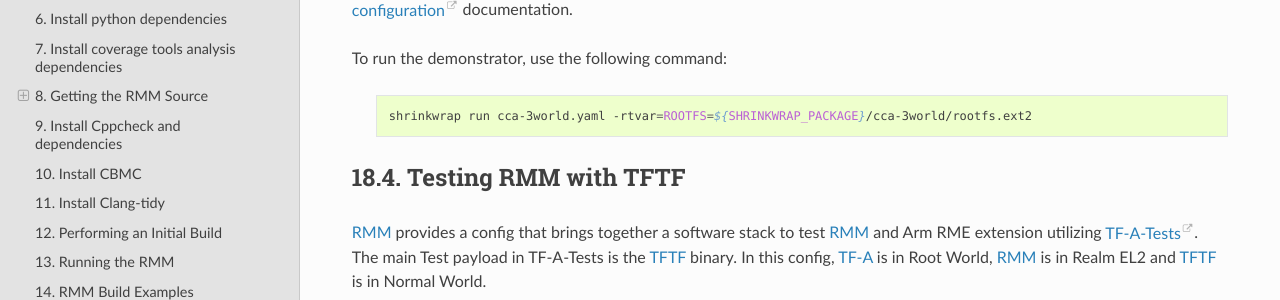
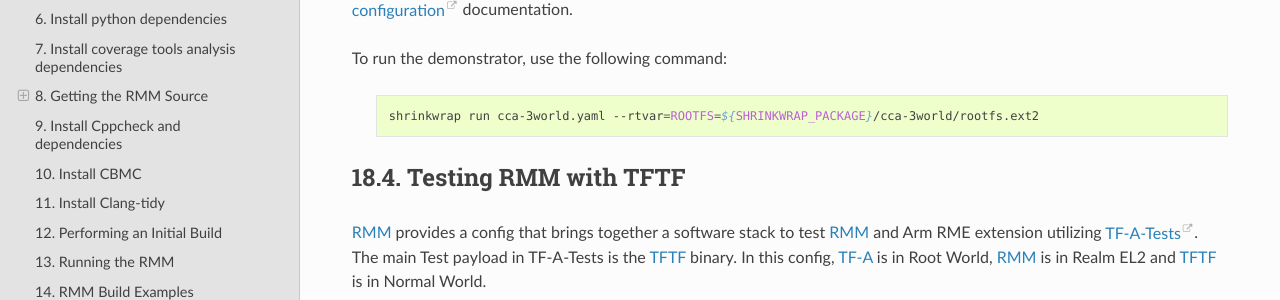
Before and after one commit to TF-RMM/tf-rmm, a Sphinx documentation site: the page built from docs/getting_started/building-with-shrinkwrap.rst, in a window 1280 px wide and 900 px high, scrolled down 1480 px. Shown: the part 151-451 px from the top of the window. Built offline with Sphinx 7.4.7 and the Read the Docs theme 2.0.0, drawn with Linux system fonts in a browser that asks for light colours.

```diff
--- a/docs/getting_started/building-with-shrinkwrap.rst
+++ b/docs/getting_started/building-with-shrinkwrap.rst
@@ -93,7 +93,7 @@ To run the demonstrator, use the following command:
 
     .. code-block:: shell
 
-       shrinkwrap run cca-3world.yaml -rtvar=ROOTFS=${SHRINKWRAP_PACKAGE}/cca-3world/rootfs.ext2
+       shrinkwrap run cca-3world.yaml --rtvar=ROOTFS=${SHRINKWRAP_PACKAGE}/cca-3world/rootfs.ext2
 
 Testing RMM with TFTF
 _____________________
```
